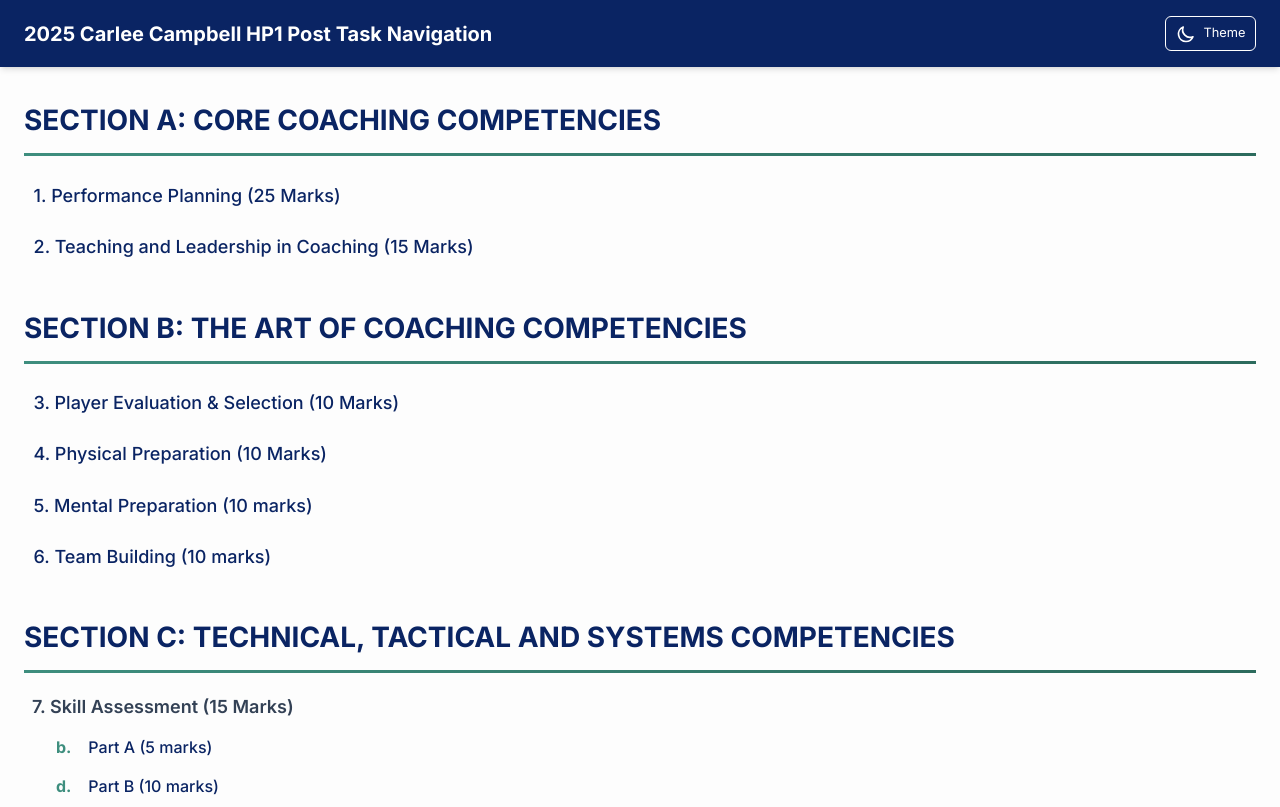
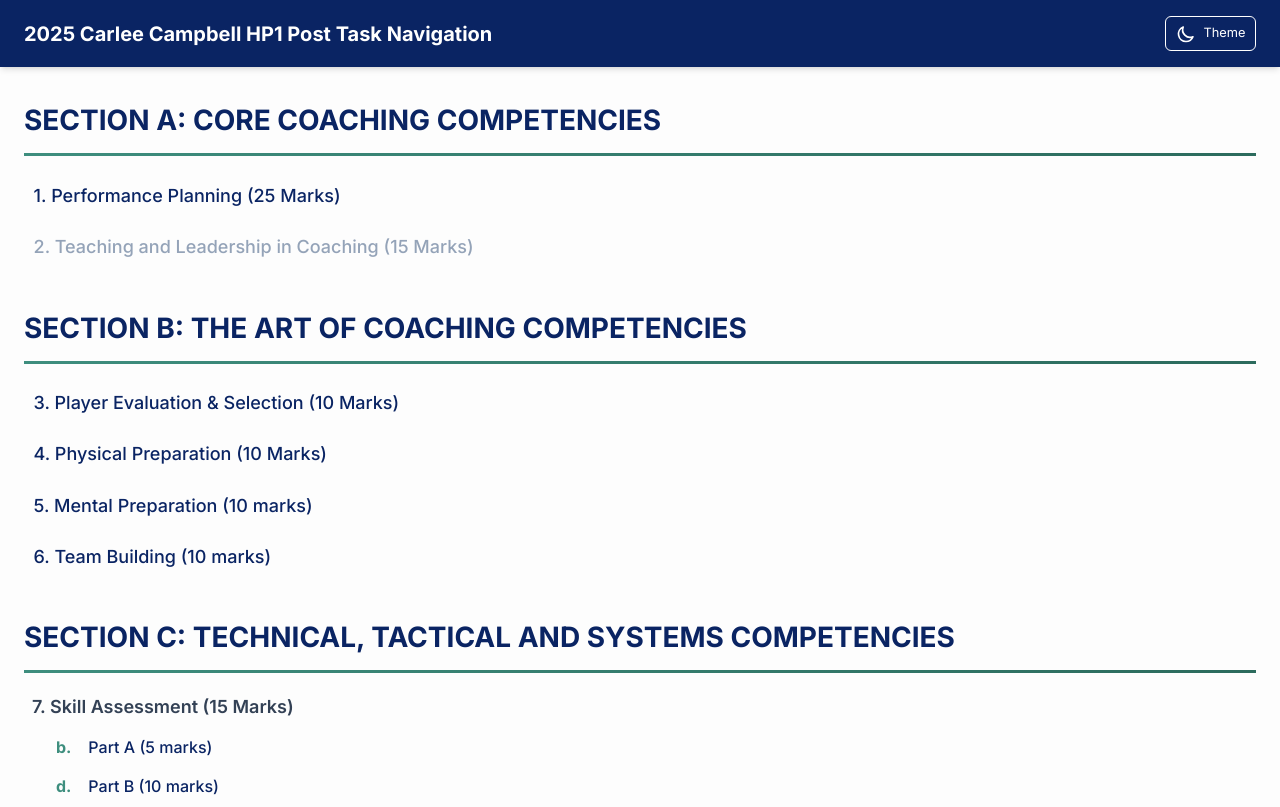
Before and after one commit to ccampbell1988/HP1-Post-Task-Home-Page, a plain HTML site: page index.html in a window 1280 px wide. Shown: the top 807 px of the page. Drawn offline with nearby package versions, Linux system fonts and the light colour scheme.

Commit message:
Deactivate the Section 2 (Teaching and Leadership) link
Co-Authored-By: Claude Opus 5.5 <noreply@anthropic.com>

```diff
--- a/index.html
+++ b/index.html
@@ -95,6 +95,14 @@
             color: var(--link-hover-text-dark);
             background-color: var(--link-hover-bg-dark);
         }
+        .page-link-disabled, .page-link-disabled:hover {
+            color: #94a3b8;
+            background: none;
+            text-decoration: none;
+            transform: none;
+            cursor: not-allowed;
+        }
+        html.dark .page-link-disabled, html.dark .page-link-disabled:hover { color: #6b7280; background: none; }
         .page-link-sm {
             font-size: 0.875rem;
             color: var(--link-hover-text-light); /* Using hover color for emphasis */
@@ -290,7 +298,7 @@
             <h2 class="section-heading">SECTION A: CORE COACHING COMPETENCIES</h2>
             <ul class="space-y-3 text-lg">
                 <li><a href="https://ccampbell1988.github.io/HP1-post-task-year-plan-new/" class="page-link">1. Performance Planning (25 Marks)</a></li>
-                <li><a href="https://ccampbell1988.github.io/HP1-Post-Task-Section-A-Question-2/" class="page-link">2. Teaching and Leadership in Coaching (15 Marks)</a></li>
+                <li><span class="page-link page-link-disabled" aria-disabled="true" title="Not available">2. Teaching and Leadership in Coaching (15 Marks)</span></li>
             </ul>
         </section>
 
```
